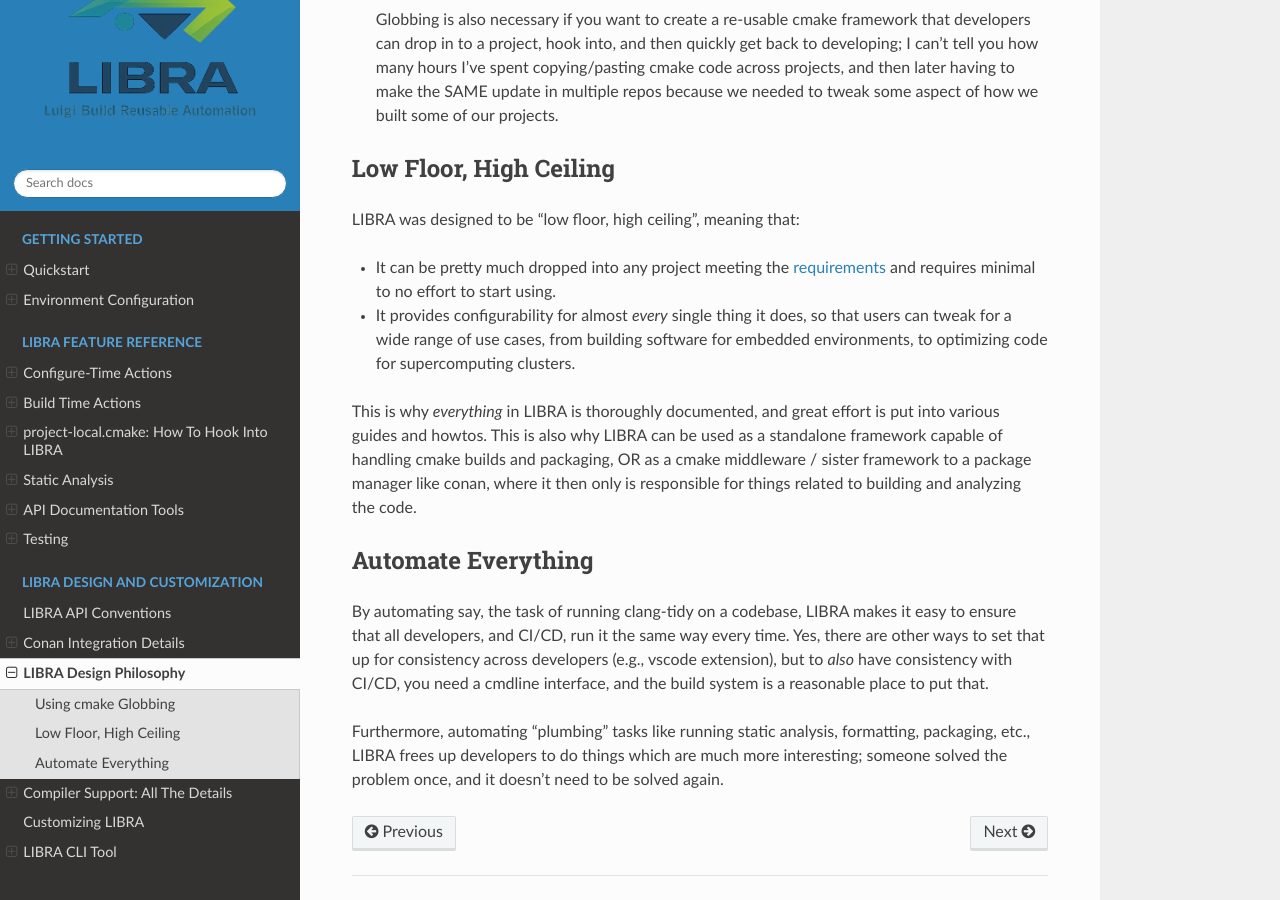
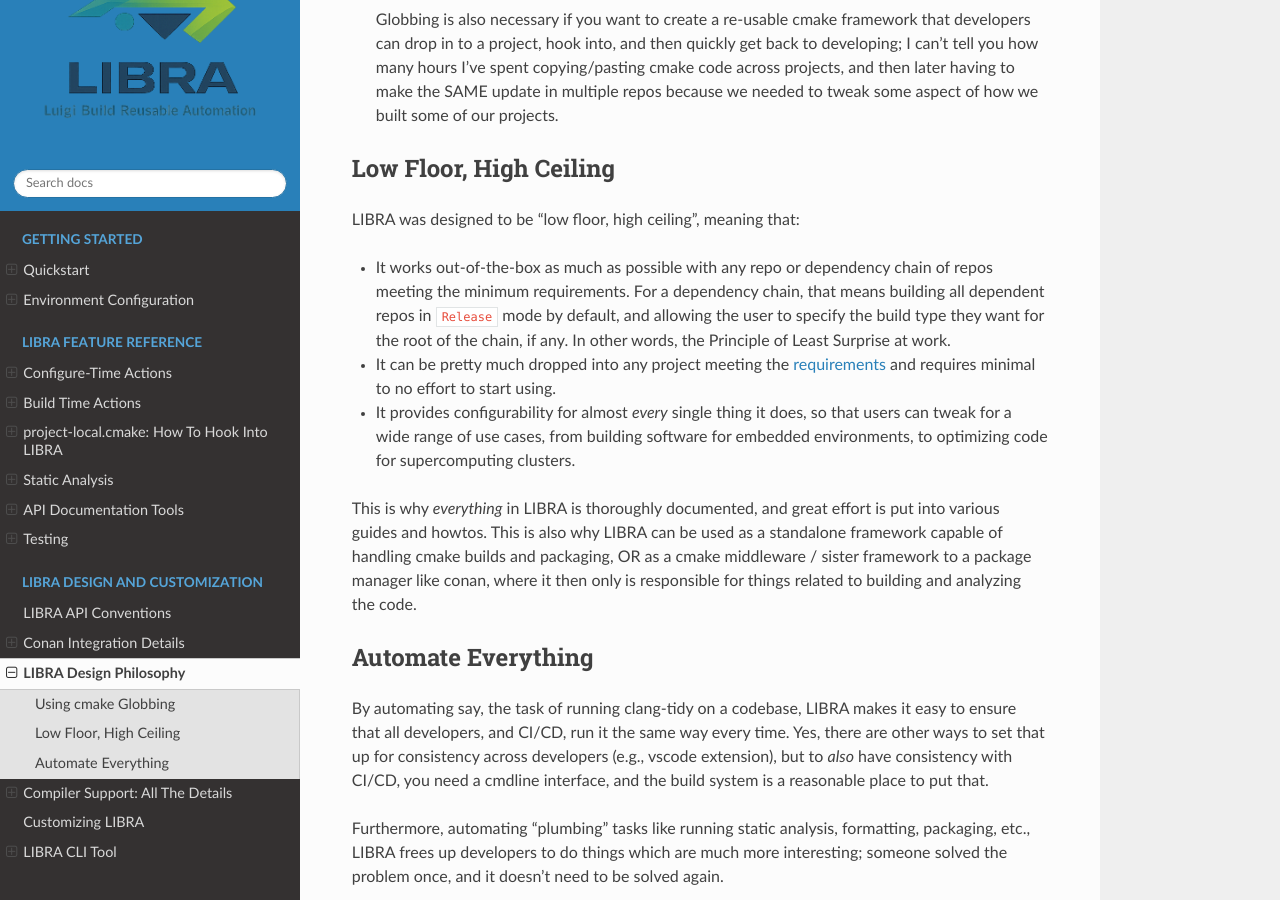
Before and after one commit to jharwell/libra, a Sphinx documentation site: the page built from docs/design/philosophy.rst, in a window 1280 px wide and 900 px high, scrolled down 1264 px. Built offline with Sphinx 7.4.7 and the Read the Docs theme 3.1.0, drawn with Linux system fonts in a browser that asks for light colours.

Commit message:
Switch default build type to Release
- Helps to integrate better into multi-repo workflows.

```diff
--- a/docs/design/philosophy.rst
+++ b/docs/design/philosophy.rst
@@ -86,6 +86,12 @@ Low Floor, High Ceiling
 
 LIBRA was designed to be "low floor, high ceiling", meaning that:
 
+- It works out-of-the-box as much as possible with any repo or dependency chain
+  of repos meeting the minimum requirements. For a dependency chain, that means
+  building all dependent repos in ``Release`` mode by default, and allowing the
+  user to specify the build type they want for the root of the chain, if any. In
+  other words, the Principle of Least Surprise at work.
+
 - It can be pretty much dropped into any project meeting the
   :ref:`requirements<startup/config/structure>` and requires minimal to no
   effort to start using.
--- a/docs/usage/configure-time.rst
+++ b/docs/usage/configure-time.rst
@@ -7,6 +7,12 @@ Configure-Time Actions
 This page details LIBRA usage and actions when you invoke CMake on the
 cmdline. It is coupled to, but distinct from, :ref:`usage/project-local`.
 
+Build Type Selection
+====================
+
+LIBRA supports whatever build types :cmake:variable:`CMAKE_BUILD_TYPE`
+supports. If you don't specify one, you get a ``Release`` build. See
+:ref:`design/philosophy` for details about this design decision.
 
 Target Configuration
 ====================
```
Also changed, not shown: 4 other files.
